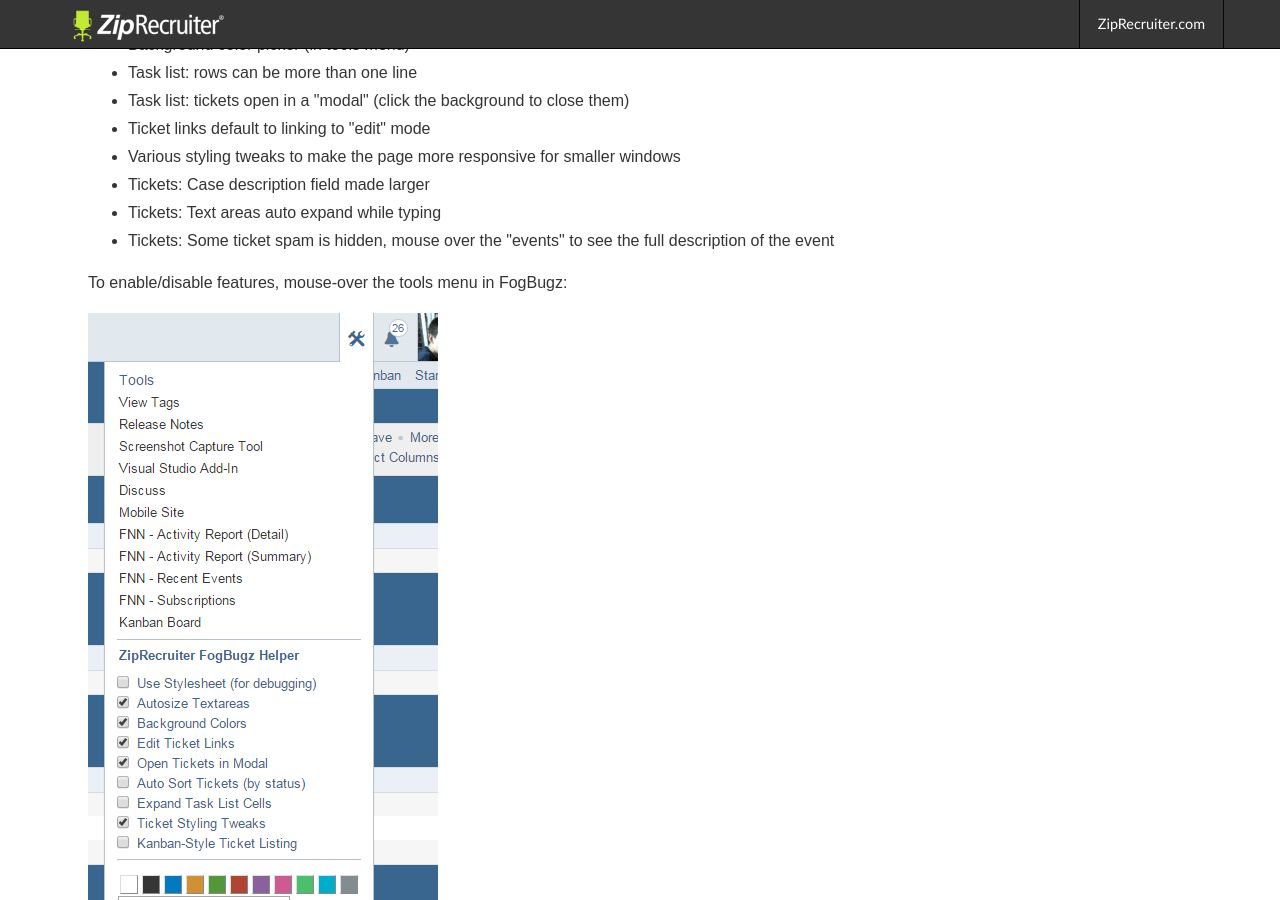
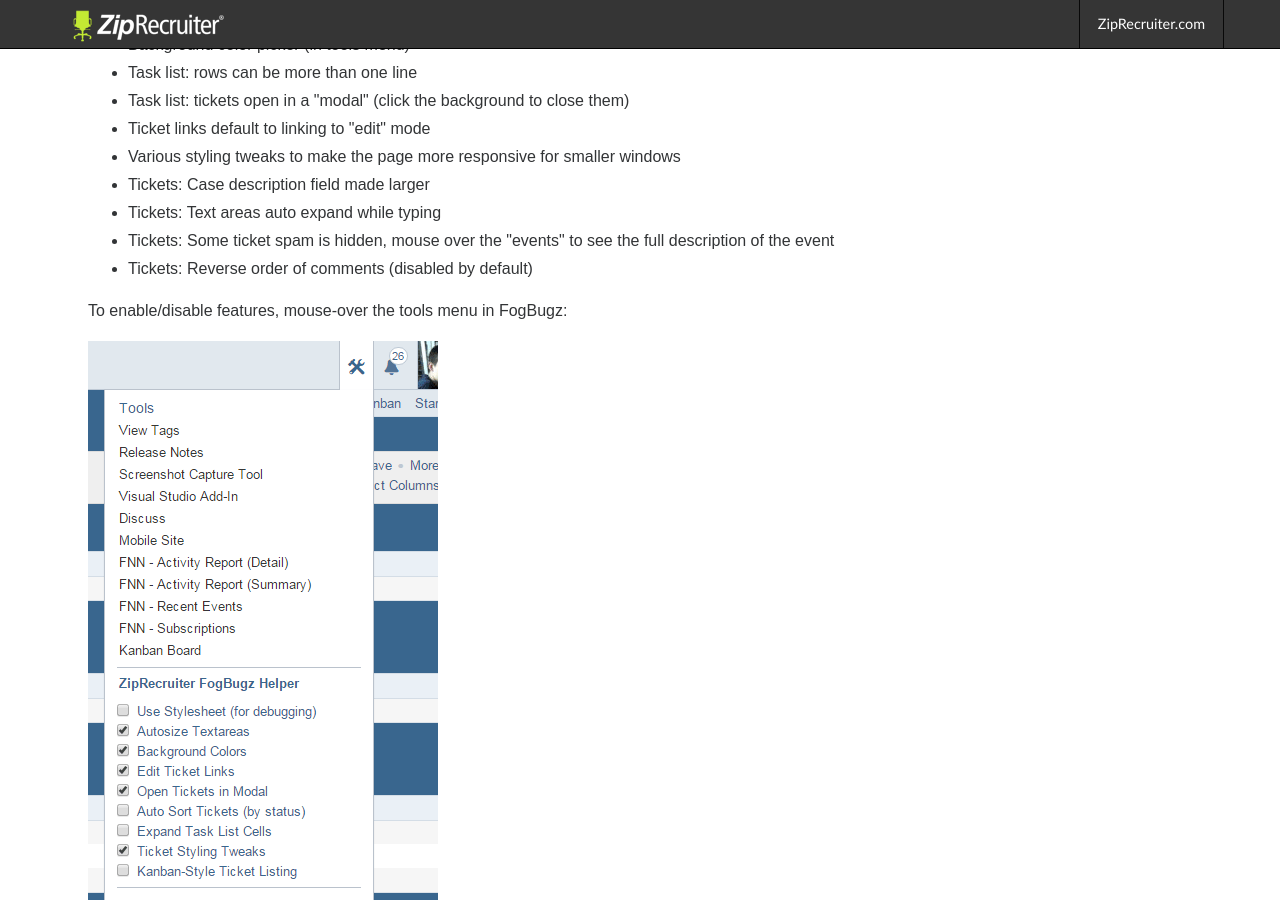
Before and after one commit to ZipRecruiter/ziprecruiter.github.io, a Jekyll site: the page built from greasemonkey/fogbugz-helper/index.html, in a window 1280 px wide and 900 px high, scrolled down 351 px. Built offline with Jekyll 4.4.1, drawn with Linux system fonts in a browser that asks for light colours; Markdown is read by kramdown in place of the engine named in the settings.

Commit message:
A little documentation for the reverse comments feature

```diff
--- a/greasemonkey/fogbugz-helper/index.html
+++ b/greasemonkey/fogbugz-helper/index.html
@@ -25,6 +25,7 @@
         <li>Tickets: Case description field made larger</li>
         <li>Tickets: Text areas auto expand while typing</li>
         <li>Tickets: Some ticket spam is hidden, mouse over the "events" to see the full description of the event</li>
+        <li>Tickets: Reverse order of comments (disabled by default)</li>
       </ul>
 
       <p>To enable/disable features, mouse-over the tools menu in FogBugz:</p>
```
